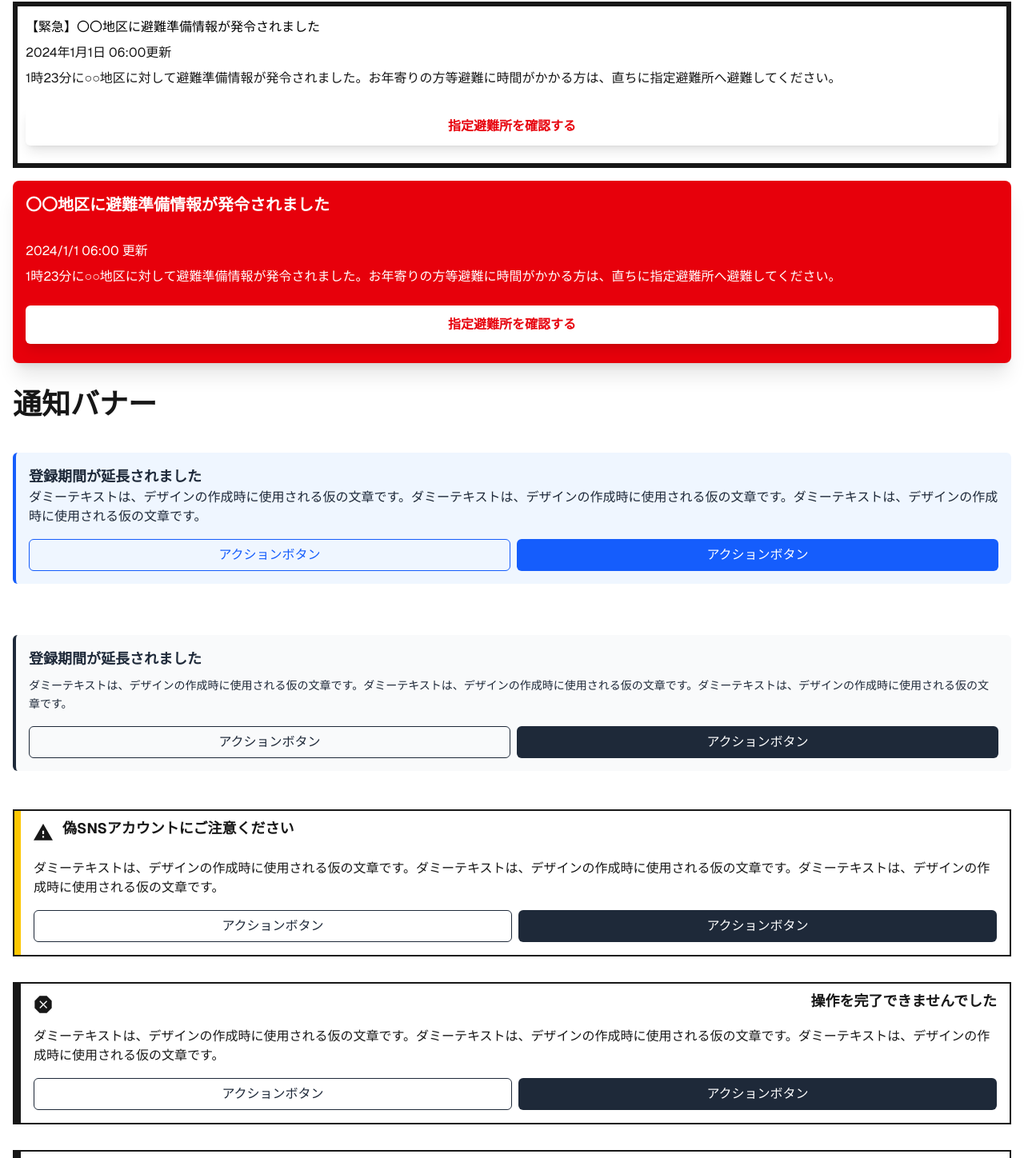
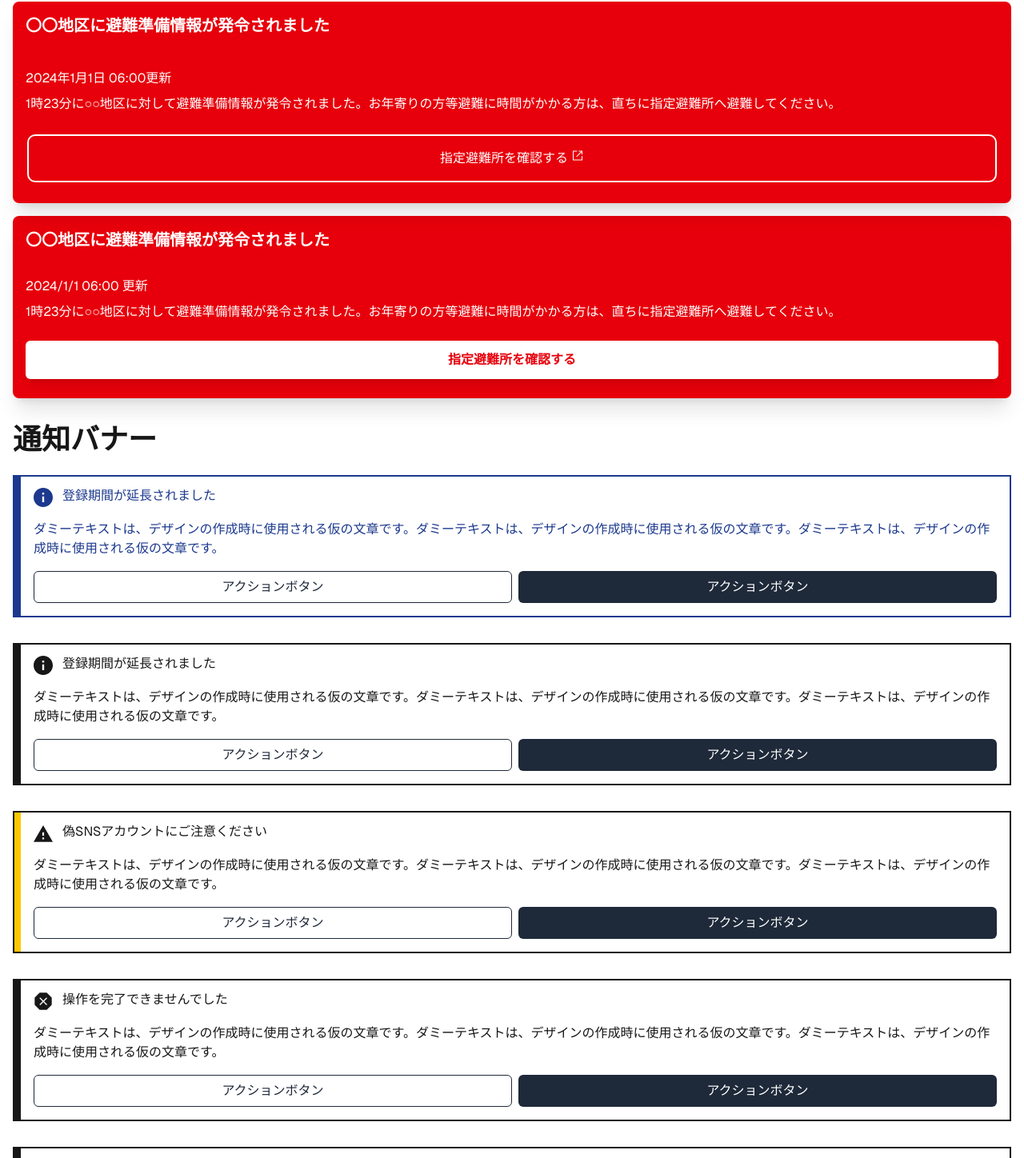
Before and after one commit to VKetDeveloper/digital-agency-designsystem-boilerplate, a Next.js app: page /demo in a window 1280 px wide. Shown: the part 816-2264 px from the top of the page at 80% size. Built offline with nearby package versions, Linux system fonts and the light colour scheme; what @digital-go-jp/tailwind-theme-plugin would draw is missing.

Commit message:
デザインの幅を追加

```diff
--- a/src/app/demo/page.tsx
+++ b/src/app/demo/page.tsx
@@ -34,6 +34,7 @@ import {
   NotificationBanner_v2,
   NotificationBannerBody_v2,
   NotificationBannerClose_v2,
+  NotificationBannerHeading_v2,
   NotificationBannerHeader_v2,
 } from '../../component/Notification';
 
@@ -119,10 +120,10 @@ export default function Page() {
 
       <div className="mb-4 px-12 bg-gray-100"></div>
         <div className='flex flex-col gap-8'>
-        <EmergencyBanner_v2>
-          <EmergencyBannerHeading_v2 level='h2'>
+        <EmergencyBanner>
+          <EmergencyBannerHeading level='h2'>
             〇〇地区に避難準備情報が発令されました
-          </EmergencyBannerHeading_v2>
+          </EmergencyBannerHeading>
           <EmergencyBannerBody_v2>
             <div className='flex flex-col gap-2 desktop:gap-4'>
               <p className='text-std-16N-170'>
@@ -131,12 +132,12 @@ export default function Page() {
               <p className='text-std-16N-170 desktop:text-std-20N-150'>
                 1時23分に○○地区に対して避難準備情報が発令されました。お年寄りの方等避難に時間がかかる方は、直ちに指定避難所へ避難してください。
               </p>
-              <EmergencyBannerButton className='mt-4 mb-2' href='#' target='_blank'>
+              <EmergencyBannerButton_v2 className='mt-4 mb-2' href='#' target='_blank'>
                 指定避難所を確認する
-              </EmergencyBannerButton>
+              </EmergencyBannerButton_v2>
             </div>
           </EmergencyBannerBody_v2>
-        </EmergencyBanner_v2>
+        </EmergencyBanner>
       </div>
 
       {/**marginを作成 */}
@@ -165,11 +166,11 @@ export default function Page() {
       <section id="demo" className="container mx-auto p-4">
       <h1 className='text-3xl md:text-4xl font-bold mb-6 text-text-heading'>通知バナー</h1>
        <div className='flex flex-col gap-8'>
-        <NotificationBanner bannerStyle='color-chip' type='info1'>
+        <NotificationBanner_v2 bannerStyle='color-chip' type='info1'>
           <NotificationBannerHeader_v2>
-            <NotificationBannerHeading level='h2'>
+            <NotificationBannerHeading_v2 level='h2'>
               登録期間が延長されました
-            </NotificationBannerHeading>
+            </NotificationBannerHeading_v2>
           </NotificationBannerHeader_v2>
           <NotificationBannerBody_v2>
             ダミーテキストは、デザインの作成時に使用される仮の文章です。ダミーテキストは、デザインの作成時に使用される仮の文章です。ダミーテキストは、デザインの作成時に使用される仮の文章です。
@@ -182,14 +183,14 @@ export default function Page() {
               </Button>
             </div>
           </NotificationBannerBody_v2>
-        </NotificationBanner>
-        <NotificationBanner bannerStyle='color-chip' type='info2'>
-          <NotificationBannerHeader>
-            <NotificationBannerHeading level='h2'>
+        </NotificationBanner_v2>
+        <NotificationBanner_v2 bannerStyle='color-chip' type='info2'>
+          <NotificationBannerHeader_v2>
+            <NotificationBannerHeading_v2 level='h2'>
               登録期間が延長されました
-            </NotificationBannerHeading>
-          </NotificationBannerHeader>
-          <NotificationBannerBody>
+            </NotificationBannerHeading_v2>
+          </NotificationBannerHeader_v2>
+          <NotificationBannerBody_v2>
             ダミーテキストは、デザインの作成時に使用される仮の文章です。ダミーテキストは、デザインの作成時に使用される仮の文章です。ダミーテキストは、デザインの作成時に使用される仮の文章です。
             <div className='grid mt-4 gap-2 grid-flow-col grid-cols-2 desktop:grid-cols-none desktop:gap-4 desktop:justify-end'>
               <Button className='!px-3 text-solid-gray-800 hover:text-solid-gray-900 hover:bg-solid-gray-200 active:text-black active:bg-solid-gray-300 desktop:!px-4' size='md' type='button' variant='outline'>
@@ -199,14 +200,14 @@ export default function Page() {
                 アクションボタン
               </Button>
             </div>
-          </NotificationBannerBody>
-        </NotificationBanner>
+          </NotificationBannerBody_v2>
+        </NotificationBanner_v2>
         <NotificationBanner_v2 bannerStyle='color-chip' type='warning'>
-          <NotificationBannerHeader>
-            <NotificationBannerHeading level='h2'>
+          <NotificationBannerHeader_v2>
+            <NotificationBannerHeading_v2 level='h2'>
               偽SNSアカウントにご注意ください
-            </NotificationBannerHeading>
-          </NotificationBannerHeader>
+            </NotificationBannerHeading_v2>
+          </NotificationBannerHeader_v2>
           <NotificationBannerBody_v2>
             ダミーテキストは、デザインの作成時に使用される仮の文章です。ダミーテキストは、デザインの作成時に使用される仮の文章です。ダミーテキストは、デザインの作成時に使用される仮の文章です。
             <div className='grid mt-4 gap-2 grid-flow-col grid-cols-2 desktop:grid-cols-none desktop:gap-4 desktop:justify-end'>
@@ -221,9 +222,9 @@ export default function Page() {
         </NotificationBanner_v2>
         <NotificationBanner_v2 bannerStyle='color-chip' type='error'>
           <NotificationBannerHeader_v2>
-            <NotificationBannerHeading level='h2'>
+            <NotificationBannerHeading_v2 level='h2'>
               操作を完了できませんでした
-            </NotificationBannerHeading>
+            </NotificationBannerHeading_v2>
           </NotificationBannerHeader_v2>
           <NotificationBannerBody_v2>
             ダミーテキストは、デザインの作成時に使用される仮の文章です。ダミーテキストは、デザインの作成時に使用される仮の文章です。ダミーテキストは、デザインの作成時に使用される仮の文章です。
@@ -238,11 +239,11 @@ export default function Page() {
           </NotificationBannerBody_v2>
         </NotificationBanner_v2>
         <NotificationBanner_v2 bannerStyle='color-chip' type='success'>
-          <NotificationBannerHeader>
-            <NotificationBannerHeading level='h2'>
+          <NotificationBannerHeader_v2>
+            <NotificationBannerHeading_v2 level='h2'>
               登録手続きは全て完了しました
-            </NotificationBannerHeading>
-          </NotificationBannerHeader>
+            </NotificationBannerHeading_v2>
+          </NotificationBannerHeader_v2>
           <NotificationBannerBody_v2>
             ダミーテキストは、デザインの作成時に使用される仮の文章です。ダミーテキストは、デザインの作成時に使用される仮の文章です。ダミーテキストは、デザインの作成時に使用される仮の文章です。
             <div className='grid mt-4 gap-2 grid-flow-col grid-cols-2 desktop:grid-cols-none desktop:gap-4 desktop:justify-end'>
--- a/src/component/Notification/index.ts
+++ b/src/component/Notification/index.ts
@@ -2,5 +2,5 @@ export { NotificationBanner_v2 } from './NotificationBanner';
 export { NotificationBannerBody_v2 } from './parts/Body';
 export { NotificationBannerClose_v2 } from './parts/Close';
 export { NotificationBannerHeader_v2 } from './parts/Header';
-export { NotificationBannerHeading } from './parts/Heading';
+export { NotificationBannerHeading_v2 } from './parts/Heading';
 export { NotificationBannerIcon } from './parts/Icon';
--- a/src/component/Notification/parts/Heading.tsx
+++ b/src/component/Notification/parts/Heading.tsx
@@ -5,7 +5,7 @@ type NotificationBannerHeadingProps_v2 = ComponentProps<'h2'> & {
   level: NotificationBannerHeadingLevel_v2;
 };
 
-export const NotificationBannerHeading = (props: NotificationBannerHeadingProps_v2) => {
+export const NotificationBannerHeading_v2 = (props: NotificationBannerHeadingProps_v2) => {
   const { level, className, children, ...rest } = props;
   const Tag = level;
 
```
